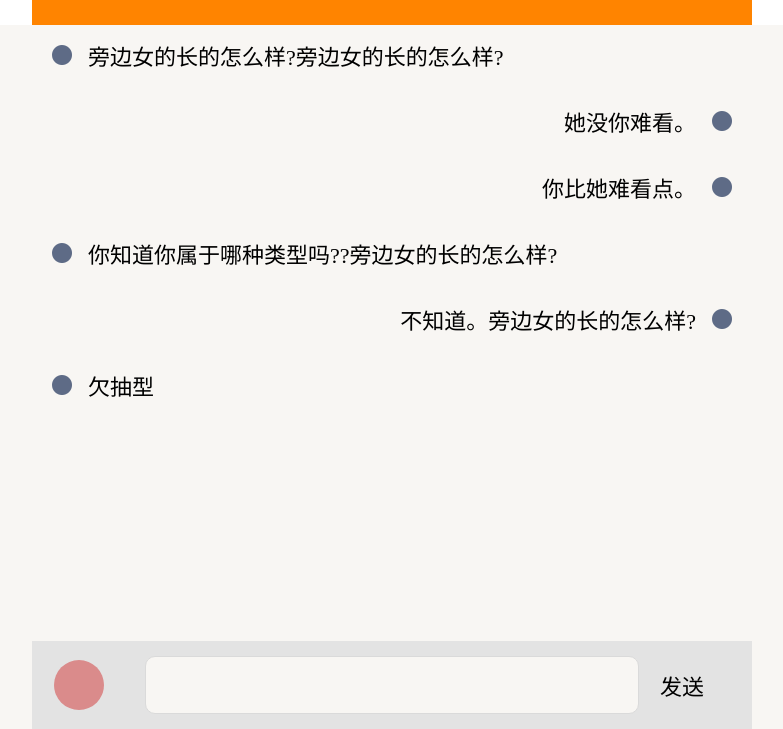
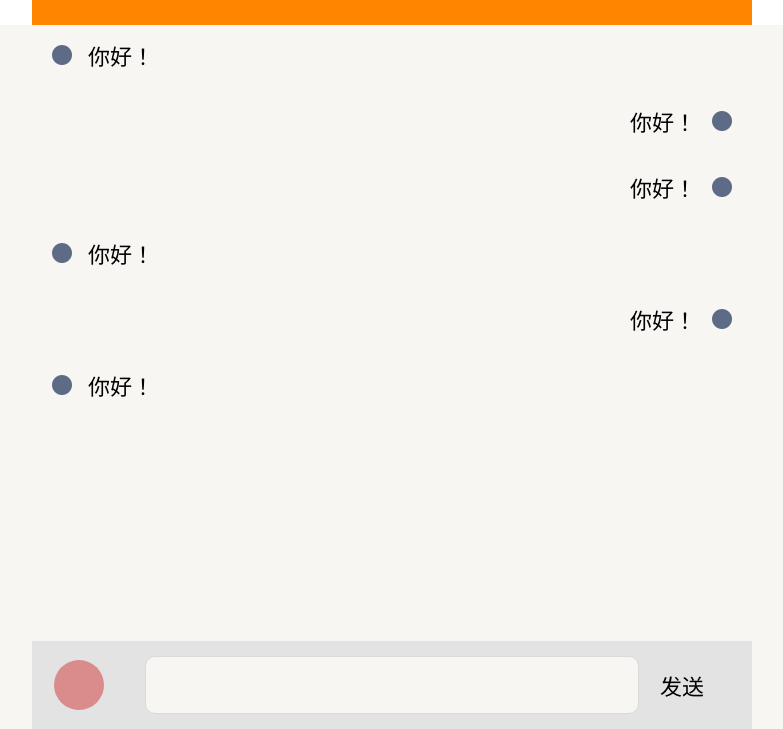
Before and after one commit to manyi-Project/wshop, a website: page pages/shoppingAdvice.html in a window 1280 px wide. Shown: the part 71-800 px from the top of the page, without its empty margins (248-1031 px from the left). Drawn offline with Linux system fonts and the light colour scheme.

Commit message:
complete

```diff
--- a/pages/shoppingAdvice.html
+++ b/pages/shoppingAdvice.html
@@ -15,12 +15,12 @@
     <div class="shoppingAdivce">
         <div class="main">
             <ul class="message_list clearself">
-                <li class="message_left">旁边女的长的怎么样?旁边女的长的怎么样?</li>
-                <li class="message_right">她没你难看。</li>
-                <li class="message_right">你比她难看点。</li>
-                <li class="message_left">你知道你属于哪种类型吗??旁边女的长的怎么样?</li>
-                <li class="message_right">不知道。旁边女的长的怎么样?</li>
-                <li class="message_left">欠抽型</li>
+                <li class="message_left">你好！</li>
+                <li class="message_right">你好！</li>
+                <li class="message_right">你好！</li>
+                <li class="message_left">你好！</li>
+                <li class="message_right">你好！</li>
+                <li class="message_left">你好！</li>
             </ul>
         </div>
         <div class="dialog_box">
```
Also changed, not shown: pages/managementAddress.html (+1 -1 lines).
